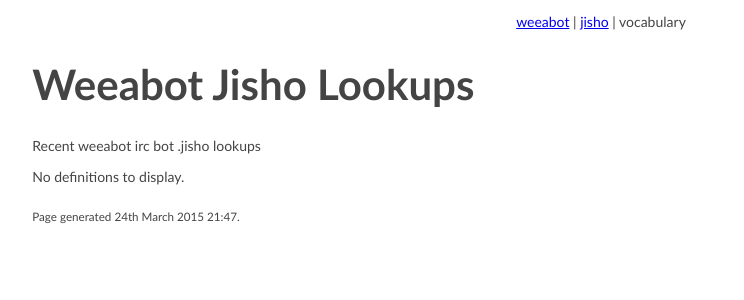
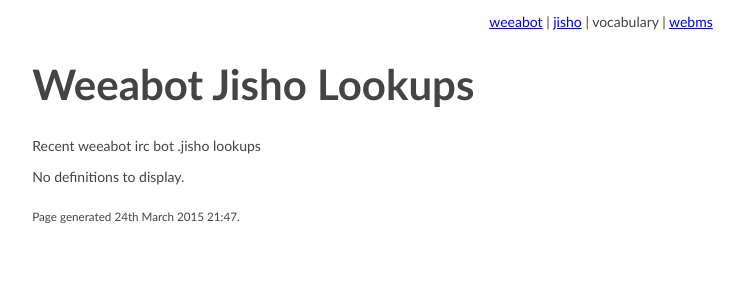
Before and after one commit to iiiGerardoiii/weeabot_site, a Django app: page /jisho/ in a window 1280 px wide. Shown: the top 300 px of the page, without its empty margins (39-783 px from the left). Run offline with Django 3.2, Linux system fonts and the light colour scheme; data that the repository does not hold is empty.

Commit message:
Added webms link to header

```diff
--- a/weeabot_site/templates/weeabot_site/header.html
+++ b/weeabot_site/templates/weeabot_site/header.html
@@ -37,5 +37,5 @@ Currently logged in as: <a href='/accounts/profile' >{{ user.username }}</a>
 {% endif %}
   </td></tr>
   <tr><td class='navigation_bar'>
-  <a href='/'>weeabot</a> | <a href='/jisho'>jisho</a> | <!--<a href='/jisho/vocab/'>-->vocabulary<!--</a>-->
+  <a href='/'>weeabot</a> | <a href='/jisho'>jisho</a> | <!--<a href='/jisho/vocab/'>-->vocabulary<!--</a>--> | <a href='/webms'>webms</a>
 </td></tr></table>
```
